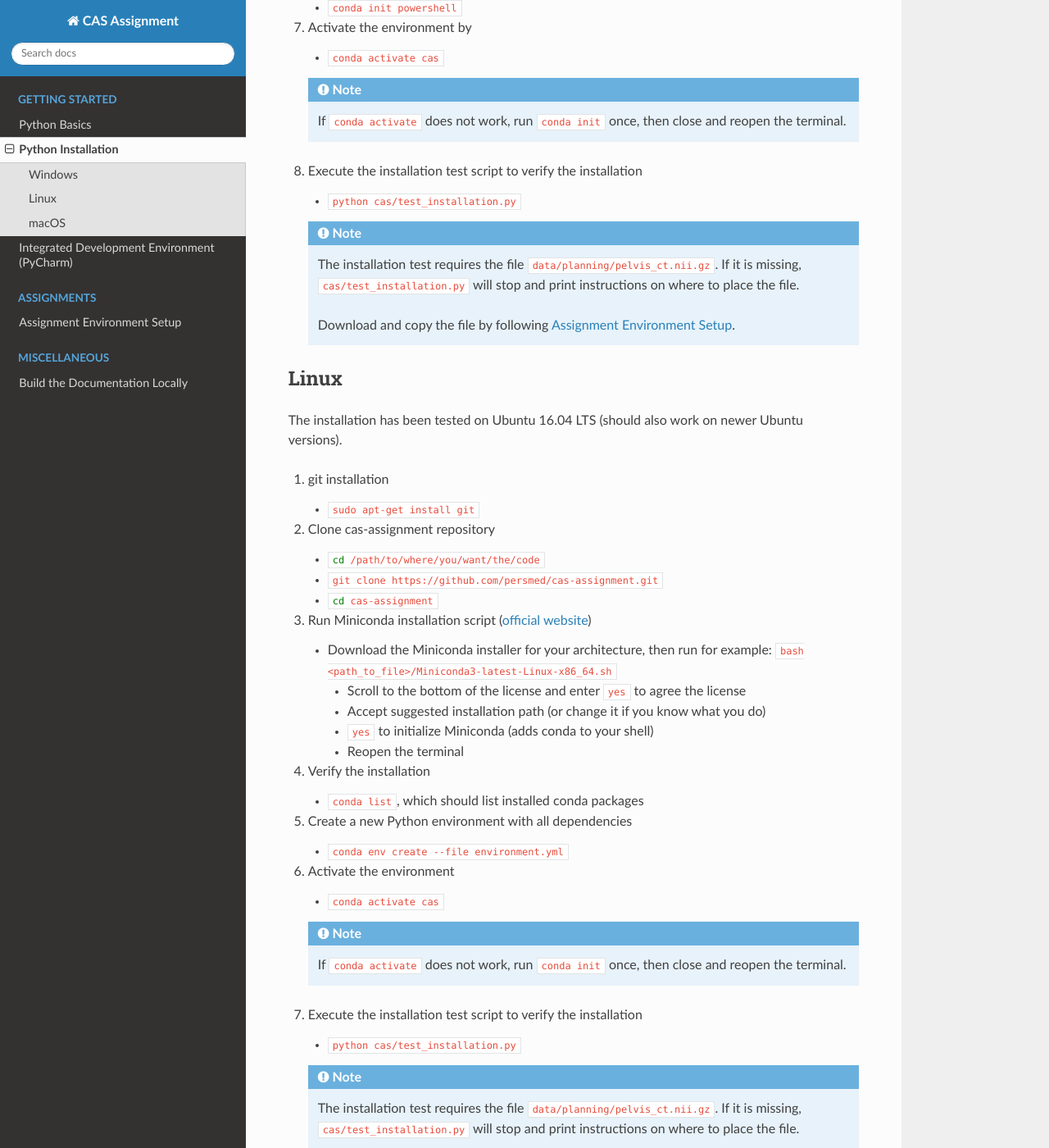
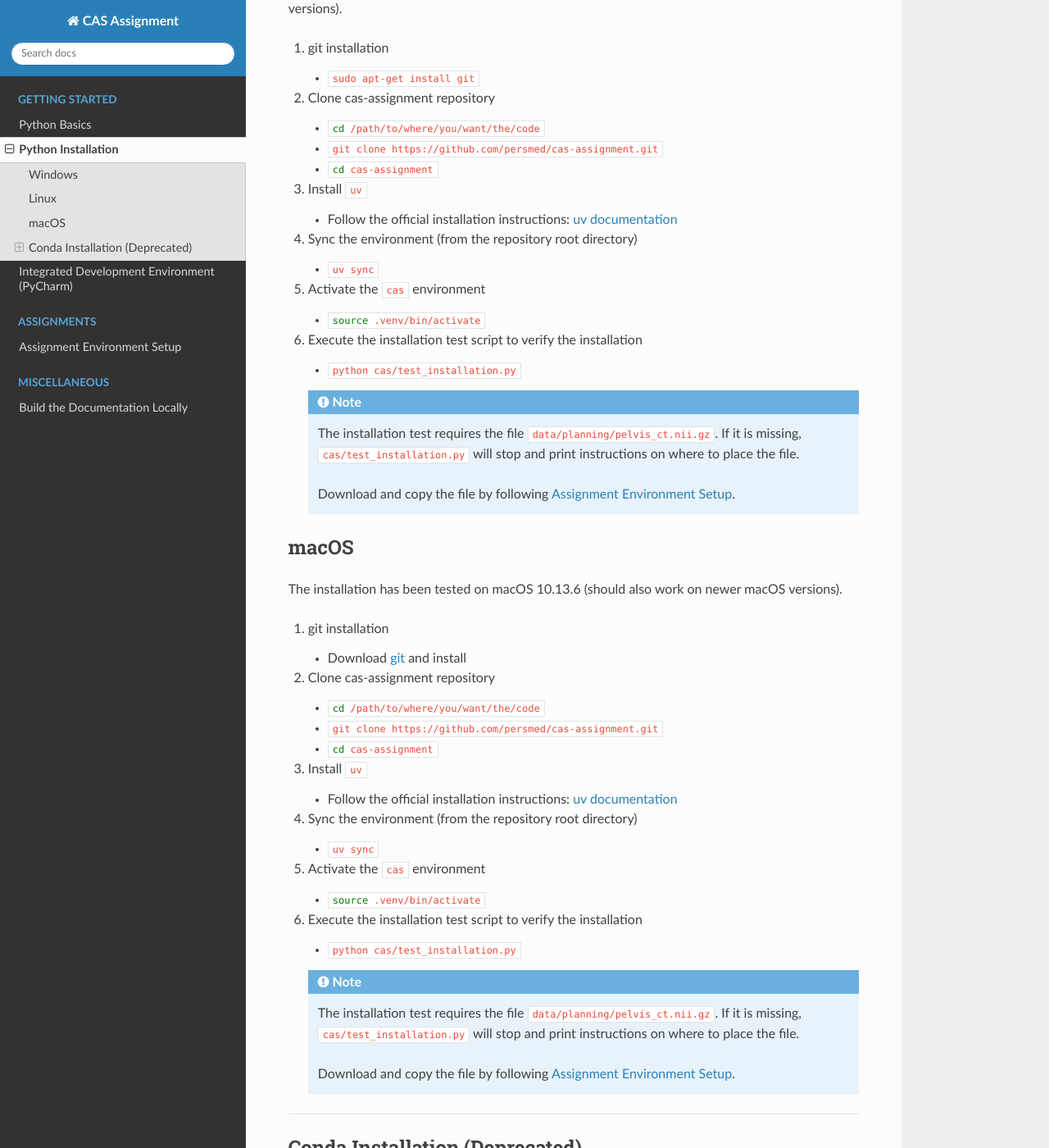
Before and after one commit to persmed/cas-assignment, a Sphinx documentation site: the page built from docs/installation.python.rst, in a window 1280 px wide and 1400 px high, scrolled down 1165 px. Shown: the whole window at 82% size. Built offline with Sphinx 7.4.7 and the Read the Docs theme 3.1.0, drawn with Linux system fonts in a browser that asks for light colours; pages that are not in the unit, such as notebooks, are missing from menus; some of the changed text lies outside the part shown.

Commit message:
docs: update docs to use uv instead of conda for creating the python env

```diff
--- a/docs/installation.python.rst
+++ b/docs/installation.python.rst
@@ -8,14 +8,8 @@ The installation instructions here are based on the MIALab setup, so you can
 reuse a similar workflow next semester as well:
 `MIALab documentation <https://mialab.readthedocs.io/>`_
 
-To start with the installation, download and install
-`Miniconda <https://docs.conda.io/en/latest/miniconda.html>`_
-for your operating system.
-
-.. note::
-
-   If you already have Miniconda or Anaconda installed, you can skip the Miniconda
-   installation step. The course commands stay the same.
+The installation instructions use ``uv`` to create a local virtual environment
+in ``.venv`` and install all dependencies.
 
 :ref:`Windows <install-windows>` | :ref:`Linux <install-linux>` | :ref:`macOS <install-macos>`
 
@@ -31,7 +25,144 @@ The installation has been tested on Windows 10 and 11.
 
 #. Clone CAS-Assignment repository
 
-   - Open "Git Bash"
+   - Open "Windows Terminal" (PowerShell)
+   - :bash:`cd /path/to/where/you/want/the/code`
+   - :bash:`git clone https://github.com/persmed/cas-assignment.git`
+   - :bash:`cd cas-assignment`
+
+#. Install ``uv``
+
+   - Follow the official installation instructions:
+     `uv documentation <https://docs.astral.sh/uv/getting-started/installation/>`_
+
+#. Sync the environment (from the repository root directory)
+
+   - :bash:`uv sync`
+
+#. Activate the ``cas`` environment
+
+   - Run ``.\.venv\Scripts\activate``
+
+#. Execute the installation test script to verify the installation
+
+   - Run ``python cas\test_installation.py``
+
+   .. note::
+
+      The installation test requires the file ``data/planning/pelvis_ct.nii.gz``.
+      If it is missing, ``cas/test_installation.py`` will stop and print
+      instructions on where to place the file.
+
+      Download and copy the file by following :doc:`assignment.setup`.
+
+.. _install-linux:
+
+Linux
+------
+The installation has been tested on Ubuntu 16.04 LTS (should also work on newer Ubuntu versions).
+
+#. git installation
+
+   - :bash:`sudo apt-get install git`
+
+#. Clone cas-assignment repository
+
+   - :bash:`cd /path/to/where/you/want/the/code`
+   - :bash:`git clone https://github.com/persmed/cas-assignment.git`
+   - :bash:`cd cas-assignment`
+
+#. Install ``uv``
+
+   - Follow the official installation instructions:
+     `uv documentation <https://docs.astral.sh/uv/getting-started/installation/>`_
+
+#. Sync the environment (from the repository root directory)
+
+   - :bash:`uv sync`
+
+#. Activate the ``cas`` environment
+
+   - :bash:`source .venv/bin/activate`
+
+#. Execute the installation test script to verify the installation
+
+   - :bash:`python cas/test_installation.py`
+
+   .. note::
+
+      The installation test requires the file ``data/planning/pelvis_ct.nii.gz``.
+      If it is missing, ``cas/test_installation.py`` will stop and print
+      instructions on where to place the file.
+
+      Download and copy the file by following :doc:`assignment.setup`.
+
+.. _install-macos:
+
+macOS
+------
+The installation has been tested on macOS 10.13.6 (should also work on newer macOS versions).
+
+#. git installation
+
+   - Download `git <https://git-scm.com/downloads>`_ and install
+
+#. Clone cas-assignment repository
+
+   - :bash:`cd /path/to/where/you/want/the/code`
+   - :bash:`git clone https://github.com/persmed/cas-assignment.git`
+   - :bash:`cd cas-assignment`
+
+#. Install ``uv``
+
+   - Follow the official installation instructions:
+     `uv documentation <https://docs.astral.sh/uv/getting-started/installation/>`_
+
+#. Sync the environment (from the repository root directory)
+
+   - :bash:`uv sync`
+
+#. Activate the ``cas`` environment
+
+   - :bash:`source .venv/bin/activate`
+
+#. Execute the installation test script to verify the installation
+
+   - :bash:`python cas/test_installation.py`
+
+   .. note::
+
+      The installation test requires the file ``data/planning/pelvis_ct.nii.gz``.
+      If it is missing, ``cas/test_installation.py`` will stop and print
+      instructions on where to place the file.
+
+      Download and copy the file by following :doc:`assignment.setup`.
+
+
+====
+
+
+
+Conda Installation (Deprecated)
+-------------------------------
+
+.. deprecated:: 2026-03
+   The conda-based installation is deprecated. Use the ``uv``-based installation above.
+
+:ref:`Windows <install-windows-conda>` | :ref:`Linux <install-linux-conda>` | :ref:`macOS <install-macos-conda>`
+
+.. _install-windows-conda:
+
+Windows
+^^^^^^^
+The installation has been tested on Windows 10 and 11.
+
+#. Install git
+
+   - Download `git <https://git-scm.com/downloads>`_ and install
+
+#. Clone CAS-Assignment repository
+
+   - Open "Windows Terminal" (PowerShell)
    - :bash:`cd /path/to/where/you/want/the/code`
    - :bash:`git clone https://github.com/persmed/cas-assignment.git`
    - :bash:`cd cas-assignment`
@@ -82,10 +213,10 @@ The installation has been tested on Windows 10 and 11.
 
       Download and copy the file by following :doc:`assignment.setup`.
 
-.. _install-linux:
+.. _install-linux-conda:
 
 Linux
-------
+^^^^^^
 The installation has been tested on Ubuntu 16.04 LTS (should also work on newer Ubuntu versions).
 
 #. git installation
@@ -137,10 +268,10 @@ The installation has been tested on Ubuntu 16.04 LTS (should also work on newer
 
       Download and copy the file by following :doc:`assignment.setup`.
 
-.. _install-macos:
+.. _install-macos-conda:
 
 macOS
-------
+^^^^^^
 The installation has been tested on macOS 10.13.6 (should also work on newer macOS versions).
 
 #. git installation
```
